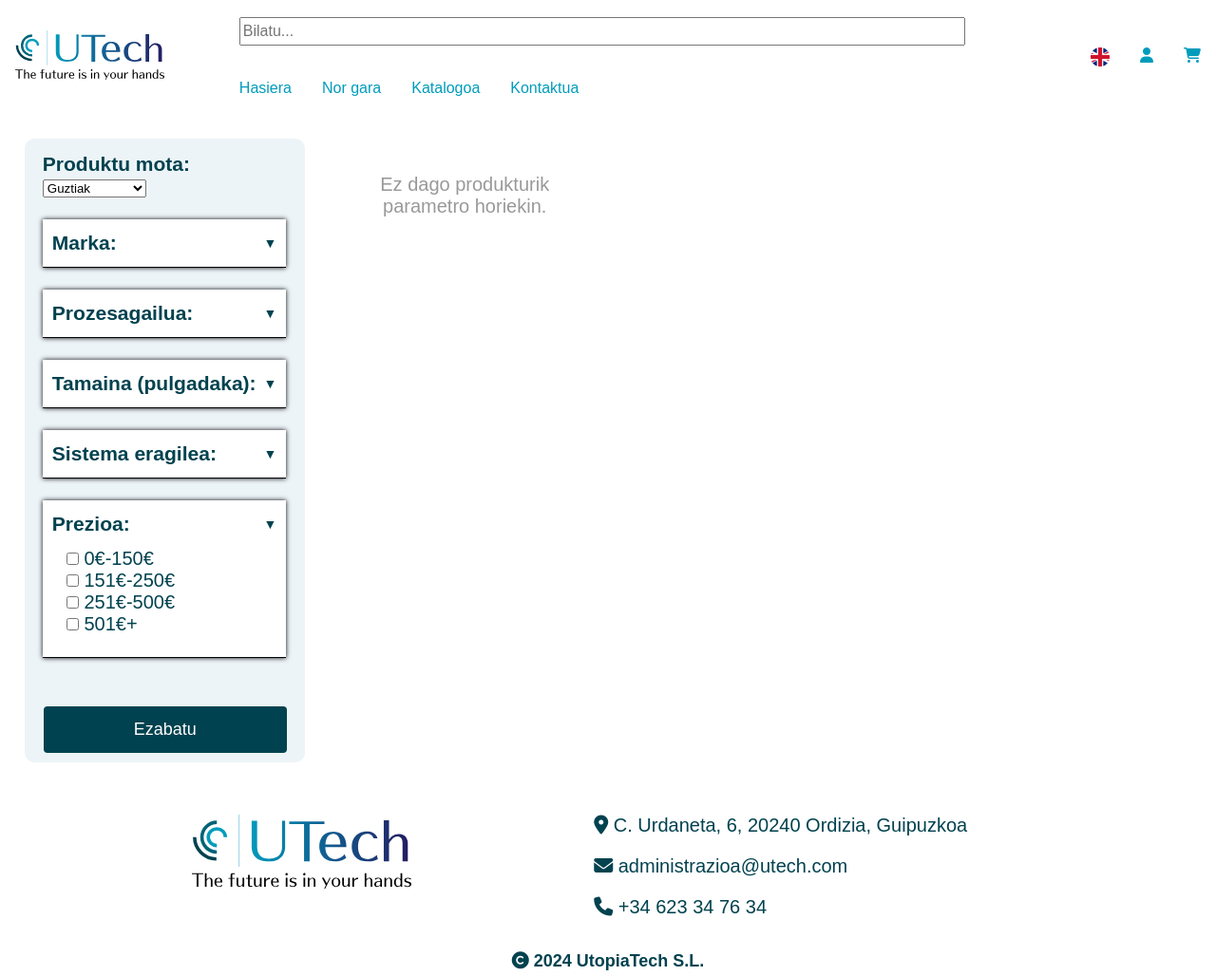
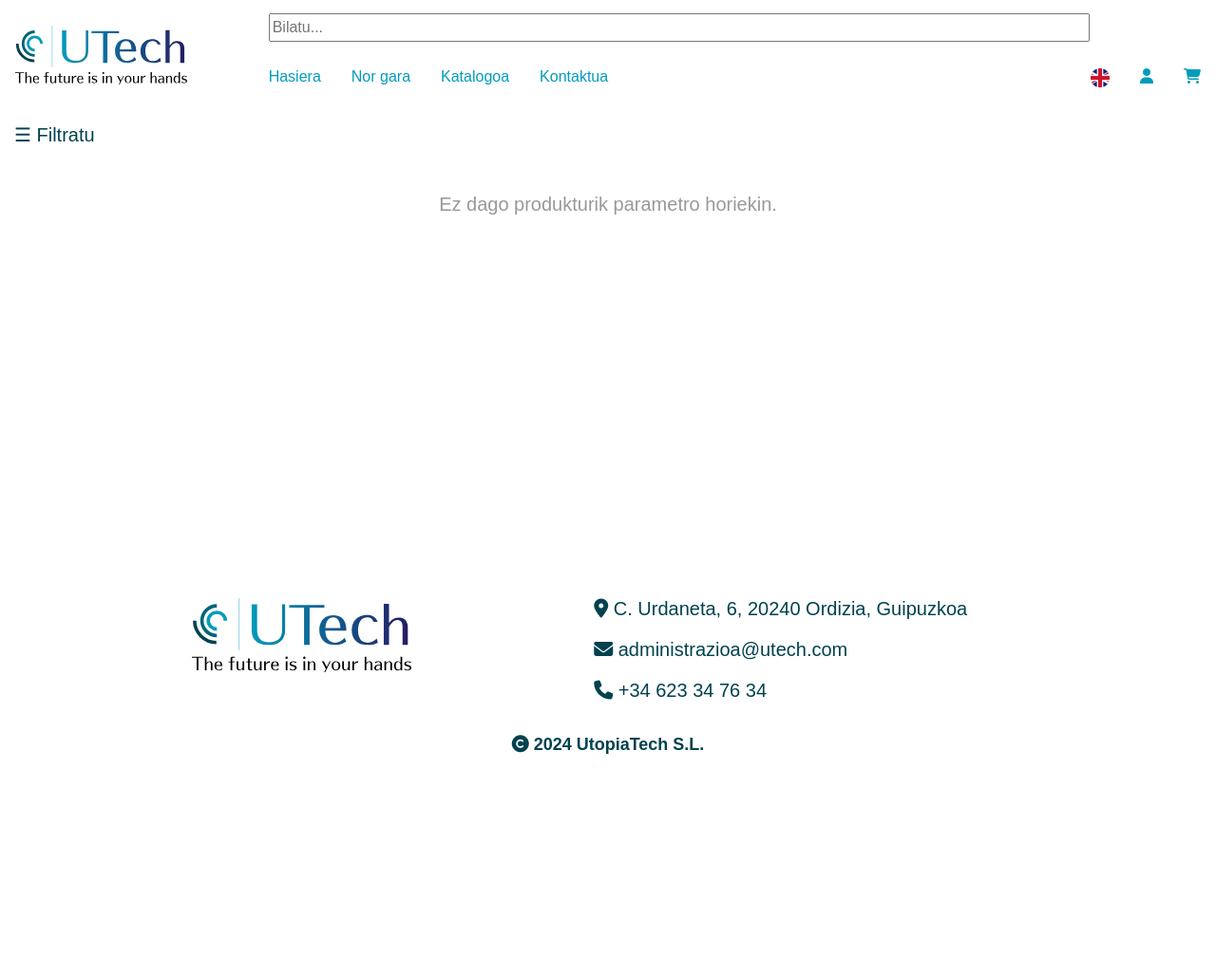
Before and after one commit to ane-sot-azp/UTechWebOrria, a PHP site: page /katalogoa.php in a window 1280 px wide. Shown: the whole page at 95% size. After the commit the page ends 794 px from the top, so only its background shows below. Run offline with PHP 8.4, Linux system fonts and the light colour scheme; data that the repository does not hold is empty; some libraries are stand-ins or nearby versions.

Commit message:
Mugikorrerako moldatutako css-a header-ean eta katalogoan

```diff
--- a/public/css.css
+++ b/public/css.css
@@ -45,7 +45,6 @@ h2 {
   text-indent: 40px;
 }
 /*Hasiera*/
-
 .logo {
   align-items: center;
   width: 100%;
@@ -100,7 +99,6 @@ div.produktuak > h1 {
   margin-right: auto;
 }
 .albiste {
-  /* background-color: var(--urdinArgienaFondo); */
   border-radius: 10px;
   height: fit-content;
   display: grid;
@@ -161,65 +159,6 @@ div.produktuak > h1 {
   margin-bottom: 10px;
 }
 
-/*Produktuak saldu*/
-/* h2#formularioa {
-  font-size: 30px;
-  height: 70px;
-  border-bottom: 15px solid var(--urdinIlunena);
-  text-indent: 0;
-}
-
-.formularioa {
-  display: grid;
-  grid-template-columns: 48.5% 48.5%;
-  grid-template-areas: "produktua hornitzailea";
-  margin: 2%;
-  margin-top: 1%;
-  gap: 3%;
-  padding: 10px;
-}
-
-select#mota {
-  width: 200px;
-  height: 28px;
-  font-size: 16px;
-  padding: 2px;
-}
-
-input {
-  width: 100%;
-}
-
-input[type="color"] {
-  width: 100px;
-  height: 40px;
-}
-
-.produktua {
-  grid-area: produktua;
-}
-
-.produktua {
-  position: relative;
-  box-sizing: border-box;
-  border: 5px solid var(--urdinIlunena);
-  border-radius: 10px;
-  padding: 25px;
-  text-align: left;
-  height: 100%;
-}
-
-input.botoiak1 {
-  width: 100%;
-  margin-top: 1%;
-  background-color: var(--urdinIlunena);
-  color: white;
-  padding: 14px 20px;
-  border: none;
-  border-radius: 4px;
-  cursor: pointer;
-  font-size: 18px;
-} */
 /* Logina */
 .login h2 {
   text-indent: 0;
@@ -241,7 +180,6 @@ input.botoiak1 {
 .login h3 {
   color: var(--urdinIlunena);
   font-size: 30px;
-  /* text-align: center; */
 }
 .login button {
   width: 90%;
@@ -287,7 +225,7 @@ input.botoiak1 {
     "mapa mapa";
   gap: 40px;
   row-gap: 10px;
-  /* padding: 40px; */
+
   margin-left: 0;
   margin-right: 0;
 }
@@ -298,17 +236,10 @@ input.botoiak1 {
   margin-top: 20px;
   bottom: 10px;
 }
-.mapa h2{
+.mapa h2 {
   margin-left: 20px;
   width: 98%;
 }
-/* .helbidea {
-  grid-area: helbidea;
-} */
-/* div.helbidea > div {
-  padding-top: 5px;
-  padding-bottom: 5px;
-} */
 
 .required {
   color: red;
@@ -429,37 +360,69 @@ div.general .produktuakKat .produktuaKat img {
   align-items: center;
   justify-content: center;
 }
-div.general {
-  display: grid;
-  grid-template-columns: 24% 72%;
-  grid-template-areas:
-    "sidebar produktuak";
-  gap: 1%;
-  border-radius: 10px;
-  margin: 2%;
-  /*height: max-content;*/
+.sidebar {
+  display: none;
+  position: fixed;
+  width: 30%;
+  height: 100%;
+  background-color: #ffffffe6;
+  z-index: 1000;
+  top: 0;
+  left: 0;
+  overflow-x: hidden;
+  transition: 0.5s;
+  padding-top: 60px;
 }
-/* div.general > div > p {
-  font-size: 16px;
-} */
 
+.sidebar a {
+  padding: 8px 8px 8px 32px;
+  text-decoration: none;
+  font-size: 25px;
+  color: #818181;
+  display: block;
+  transition: 0.3s;
+}
+
+.sidebar a:hover {
+  color: #f1f1f1;
+}
+
+.sidebar .closebtn {
+  position: absolute;
+  top: 0;
+  right: 25px;
+  font-size: 36px;
+  margin-left: 50px;
+}
+
+.openbtn {
+  font-size: 20px;
+  cursor: pointer;
+  background-color: white;
+  color: var(--urdinIlunena);
+  padding: 10px 15px;
+  border: none;
+}
+
+.openbtn:hover {
+  background-color: white;
+  color: var(--urdina);
+}
 .sidebar {
   grid-area: sidebar;
 }
-.produktuakKat{
+.produktuakKat {
   grid-area: produktuak;
-  display: grid;
-  grid-template-columns: repeat(3, 1fr);
-  grid-auto-rows: min-content; /* Las filas tendrán solo la altura necesaria */
-  gap: 1%;
+  display: flex;
+  flex-wrap: wrap;
+  justify-content: center;
+  gap: 20px;
   border-radius: 5px;
-  margin: 2%;
+  margin-top: 20px;
 }
 
 .produktuaKat {
-  box-sizing: border-box;
-  width: 100%;
-  /*height: 100%;*/
+  width: 300px;
   justify-items: center;
   border-radius: 10px;
   text-align: center;
@@ -467,6 +430,9 @@ div.general {
 }
 
 #argazkia {
+  width: 250px;
+  height: auto;
+  object-fit: cover;
   box-shadow: 0px 0px 5px lightgray;
   margin-top: 10px;
   margin-bottom: 50px;
@@ -481,24 +447,23 @@ div.general div.sidebar {
   border-radius: 10px;
   color: var(--urdinIlunena);
   padding-top: 10px;
-  background-color: var(--urdinArgienaFondo);
 }
-.saskira{
+.saskira {
   font-size: 36px;
   bottom: 3px;
   color: var(--urdinIlunena);
   cursor: pointer;
 }
-.saskira:link{
+.saskira:link {
   color: var(--urdinIlunena);
 }
-.saskira:visited{
+.saskira:visited {
   color: var(--urdinIlunena);
 }
-.saskira:hover{
+.saskira:hover {
   color: var(--urdinIluna);
 }
-.saskira:active{
+.saskira:active {
   color: var(--urdinIluna);
 }
 
@@ -532,9 +497,41 @@ ul.prod {
   padding-right: 30px;
   padding: 5px;
 }
+select#mota {
+  width: 100%;
+  height: 50px;
+  font-size: 16px;
+  padding: 2px;
+  background: rgba(0, 0, 0, 0);
+  color: var(--urdinIlunena);
+  text-shadow: 0 1px 0 rgba(0, 0, 0, 0.4);
+  border: none;
+  border-radius: 10px;
+}
+select#mota option {
+  background: rgba(0, 0, 0, 0);
+  color: var(--urdinIlunena);
+  text-shadow: 0 1px 0 rgba(0, 0, 0, 0.4);
+}
+select option[value="1"] {
+  background: rgba(100, 100, 100, 0);
+}
+
+select option[value="2"] {
+  background: rgba(150, 150, 150, 0);
+}
+
+select option[value="3"] {
+  background: rgba(200, 200, 200, 0);
+}
+
+select option[value="4"] {
+  background: rgba(250, 250, 250, 0);
+}
 
 input[type="checkbox"] {
   width: auto;
+  margin: 10px;
 }
 
 .accordion-container {
@@ -547,11 +544,8 @@ input[type="checkbox"] {
 }
 
 .accordion-item {
-  border-bottom: 1px solid #020307;
-  box-shadow: 0px 0px 5px #020307;
   padding-right: 10px;
   padding-left: 10px;
-  background-color: white;
 }
 
 .accordion-item input[type="checkbox"].check {
@@ -566,7 +560,7 @@ input[type="checkbox"] {
   justify-content: space-between;
   height: 50px;
 }
-.accordion-title h3{
+.accordion-title h3 {
   color: var(--urdinIlunena);
 }
 
@@ -581,46 +575,45 @@ color: var(--urdinIlunena);
 }
 
 .accordion-content {
-  max-height: 520px;
+  max-height: 0px;
   overflow: hidden;
   transition: max-height 1s ease;
-  padding: 0 15px;
+  padding: 0px;
 }
 
 .accordion-item input[type="checkbox"]:checked ~ .accordion-content {
   max-height: 0px;
-  padding: 0px;
+  max-height: 520px;
+  padding: 0 15px;
 }
 
 /* PRODUKTUA */
-.produktuaHandi{
+.produktuaHandi {
   display: grid;
   grid-template-columns: 3fr 2fr;
-  grid-template-areas:
-  "argazkia informazioa";
+  grid-template-areas: "argazkia informazioa";
   margin: 20px;
 }
-.produktuaIrudia{
+.produktuaIrudia {
   grid-area: argazkia;
   text-align: center;
-
 }
-.produktuaInfo{
+.produktuaInfo {
   grid-area: informazioa;
 }
-div.produktuaHandi div.produktuaIrudia a img{
+div.produktuaHandi div.produktuaIrudia a img {
   width: 50%;
 }
-.produktuaHandi .produktuaInfo h1{
+.produktuaHandi .produktuaInfo h1 {
   text-align: center;
   color: black;
   margin-left: 5%;
   margin-right: 5%;
 }
-.produktuIzena{
+.produktuIzena {
   font-size: 150%;
 }
-.produktubtn{
+.produktubtn {
   background-color: var(--urdinIluna);
   border: none;
   width: 50%;
@@ -630,7 +623,6 @@ div.produktuaHandi div.produktuaIrudia a img{
   font-size: large;
   border-radius: 10px;
 }
-
 
 .no-results {
   text-align: center;
@@ -661,7 +653,9 @@ div.produktuaHandi div.produktuaIrudia a img{
     text-align: left;
     grid-template-rows: auto 1fr auto;
   }
-  p, li, h4 {
+  p,
+  li,
+  h4 {
     margin-left: 2%;
     margin-right: 2%;
   }
@@ -680,7 +674,8 @@ div.produktuaHandi div.produktuaIrudia a img{
     gap: 5%;
     margin: 2%;
   }
-  .albisteak1, .albisteak2 {
+  .albisteak1,
+  .albisteak2 {
     grid-template-columns: 1fr;
     gap: 5%;
     margin: 2%;
@@ -713,7 +708,8 @@ div.produktuaHandi div.produktuaIrudia a img{
       "mapa";
     gap: 10px;
   }
-  .hornitzailea, .infoForm {
+  .hornitzailea,
+  .infoForm {
     height: auto;
     padding: 10px;
   }
@@ -743,6 +739,10 @@ div.produktuaHandi div.produktuaIrudia a img{
   .produktuakKat {
     grid-template-columns: repeat(2, 1fr);
   }
+  .sidebar {
+    width: 80%;
+  }
+
 
   /* Produktua */
   .produktuaHandi {
@@ -757,13 +757,14 @@ div.produktuaHandi div.produktuaIrudia a img{
   .produktubtn {
     width: 80%;
   }
-
+}
 /* Botones y textos */
-  input.botoiak, input.botoiak1 {
+input.botoiak,
+input.botoiak1 {
   font-size: 16px;
   padding: 10px;
 }
-  h2, h3 {
+h2,
+h3 {
   font-size: 18px;
 }
-}
--- a/views/hasiera.php
+++ b/views/hasiera.php
@@ -3,6 +3,7 @@
 
 <head>
     <meta charset="utf-8">
+    <meta name="viewport" content="width=device-width, initial-scale=1.0">
     <title>UTech</title>
     <link rel="icon" href="../public/irudiak/IKONOAK/favicon_dark.svg" media="(prefers-color-scheme: dark)">
     <link rel="icon" href="../public/irudiak/IKONOAK/favicon_light.svg" media="(prefers-color-scheme: light)">
--- a/views/header.php
+++ b/views/header.php
@@ -3,7 +3,7 @@
 
 <head>
     <meta charset="utf-8">
-    <title>Utech | Kontaktua</title>
+    <title></title>
     <link rel="icon" href="../public/irudiak/IKONOAK/favicon_dark.svg" media="(prefers-color-scheme: dark)">
     <link rel="icon" href="../public/irudiak/IKONOAK/favicon_light.svg" media="(prefers-color-scheme: light)">
     <script src="https://kit.fontawesome.com/83f15f6aab.js" crossorigin="anonymous"></script>
@@ -20,6 +20,8 @@
                     <a class="logoa" href="hasiera.php"><img class="logo" src="../public/irudiak/IKONOAK/LOGO.svg"
                             alt="Logoa" class="center"></a>
                 </div>
+                <button class="openbtnNav" onclick="menuaIreki()">☰</button>
+                <div class="menua">
                     <div class="bilatu">
                         <a class="bilatu">
                             <form action="buscar.php" method="GET">
@@ -33,12 +35,13 @@
                         <a class="left" href="norGara.php">Nor gara</a>
                         <a class="left" href="katalogoa.php">Katalogoa</a>
                         <a class="left" href="kontaktua.php">Kontaktua</a>
-
                     </div>
                     <div id="right">
                         <a class="right" href="#saskia"><i class="fa-solid fa-cart-shopping"></i></a>
                         <a class="right" href="login.php"><i class="fa-solid fa-user"></i></a>
-                <a class="hizkuntza hiz right" href="hasiera_EN.php"><img src="../public/irudiak/IKONOAK/uk.png"></a>
+                        <a class="hizkuntza hiz right" href="hasiera_EN.php"><img
+                                src="../public/irudiak/IKONOAK/uk.png"></a>
+                    </div>
                 </div>
             </div>
         </div>
@@ -54,6 +57,16 @@
             integrity="sha256-eKhayi8LEQwp4NKxN+CfCh+3qOVUtJn3QNZ0TciWLP4=" crossorigin="anonymous"></script>
 
         <script>
+            function menuaIreki() {
+                var win = $(window).width();
+                if (win < 480) {
+                    if ($(".menua").css('display') == "grid") {
+                        $(".menua").css('display', "none");
+                    } else {
+                    $(".menua").css('display', "grid");
+                }
+            }
+        }
             $(document).ready(function () {
                 $(".bidali").on("click", function (e) {
                     e.preventDefault();
@@ -75,9 +88,9 @@
                     }
                 })
                     .done(function (informazioa) {
-                    if(informazioa == 'ongi'){
+                        if (informazioa == 'ongi') {
                             alert("Ongi etorri!")
-                    }else if(informazioa == 'error'){
+                        } else if (informazioa == 'error') {
                             alert("Erabiltzailea edo pasahitza desegokiak dira");
                             $('#erabiltzailea').val("");
                             $('#pasahitza').val("");
--- a/views/katalogoa.php
+++ b/views/katalogoa.php
@@ -4,8 +4,8 @@
 <head>
     <meta charset="utf-8">
     <title>UTech | Katalogoa</title>
-    <link rel="icon" href="irudiak/IKONOAK/favicon_dark.svg" media="(prefers-color-scheme: dark)">
-    <link rel="icon" href="irudiak/IKONOAK/favicon_light.svg" media="(prefers-color-scheme: light)">
+    <link rel="icon" href="../public/irudiak/IKONOAK/favicon_dark.svg" media="(prefers-color-scheme: dark)">
+    <link rel="icon" href="../public/irudiak/IKONOAK/favicon_light.svg" media="(prefers-color-scheme: light)">
     <script src="https://kit.fontawesome.com/83f15f6aab.js" crossorigin="anonymous"></script>
     <link rel="stylesheet" href="../public/css.css">
     </linkrel>
@@ -17,14 +17,17 @@
     require_once '../src/db.php';
     $conn = konexioaEgin();
     ?>
+
     <div class="general">
+        <button class="openbtn" onclick="openNav()">☰ Filtratu</button>
         <div class="sidebar">
+            <a href="javascript:void(0)" class="closebtn" onclick="closeNav()">×</a><br><br>
             <ul class="prod">
                 <form method="GET">
                     <li>
                         <label for="mota">
                             <h3 class="pm">Produktu mota:</h3>
-                        </label>
+                        </label><br>
                         <select name="mota" id="mota">
                             <option value="">Guztiak</option>
                             <option value="1">Ordenagailuak</option>
@@ -57,7 +60,7 @@
                     <br>
                     <li>
                         <div class="accordion-item">
-                            <input type="checkbox" class="check" id="item2">
+                            <input type="checkbox" class="check mycheck" id="item2">
                             <label class="accordion-title" for="item2">
                                 <h3>Prozesagailua:</h3>
                             </label>
@@ -78,7 +81,7 @@
                     </li> <br>
                     <li>
                         <div class="accordion-item">
-                            <input type="checkbox" class="check" id="item3">
+                            <input type="checkbox" class="check mycheck" id="item3">
                             <label class="accordion-title" for="item3">
                                 <h3>Tamaina (pulgadaka):</h3>
                             </label>
@@ -99,7 +102,7 @@
                     </li><br>
                     <li>
                         <div class="accordion-item">
-                            <input type="checkbox" class="check" id="item4">
+                            <input type="checkbox" class="check mycheck" id="item4">
                             <label class="accordion-title" for="item4">
                                 <h3>Sistema eragilea:</h3>
                             </label>
@@ -120,7 +123,7 @@
                     </li> <br>
                     <li>
                         <div class="accordion-item">
-                            <input type="checkbox" class="check" id="item5">
+                            <input type="checkbox" class="check mycheck" id="item5">
                             <label class="accordion-title" for="item5">
                                 <h3>Prezioa:</h3>
                             </label>
@@ -150,7 +153,25 @@
         <script src="https://code.jquery.com/jquery-3.7.1.js"
             integrity="sha256-eKhayi8LEQwp4NKxN+CfCh+3qOVUtJn3QNZ0TciWLP4=" crossorigin="anonymous"></script>
         <script>
+
+
+            function openNav() {
+                var win = $(window).width();
+                $(".sidebar").css('display', "block");
+                if (win > 480) {
+                    $(".produktuakKat").css('margin-left', 33 + "%");
+                }
+            }
+
+            function closeNav() {
+                var win = $(window).width();
+                $(".sidebar").css('display', "none");
+                if (win > 480) {
+                    $(".produktuakKat").css('margin-left', 0 + "%");
+                }
+            }
             $(document).ready(function () {
+
                 function hautatutakoBaloreak(name) {
                     var baloreak = [];
                     $(`input[name="${name}[]"]:checked`).each(function () {
```
Also changed, not shown: public/header.css (+54 -13 lines). Lines whose indentation alone changed are shown as unchanged.
